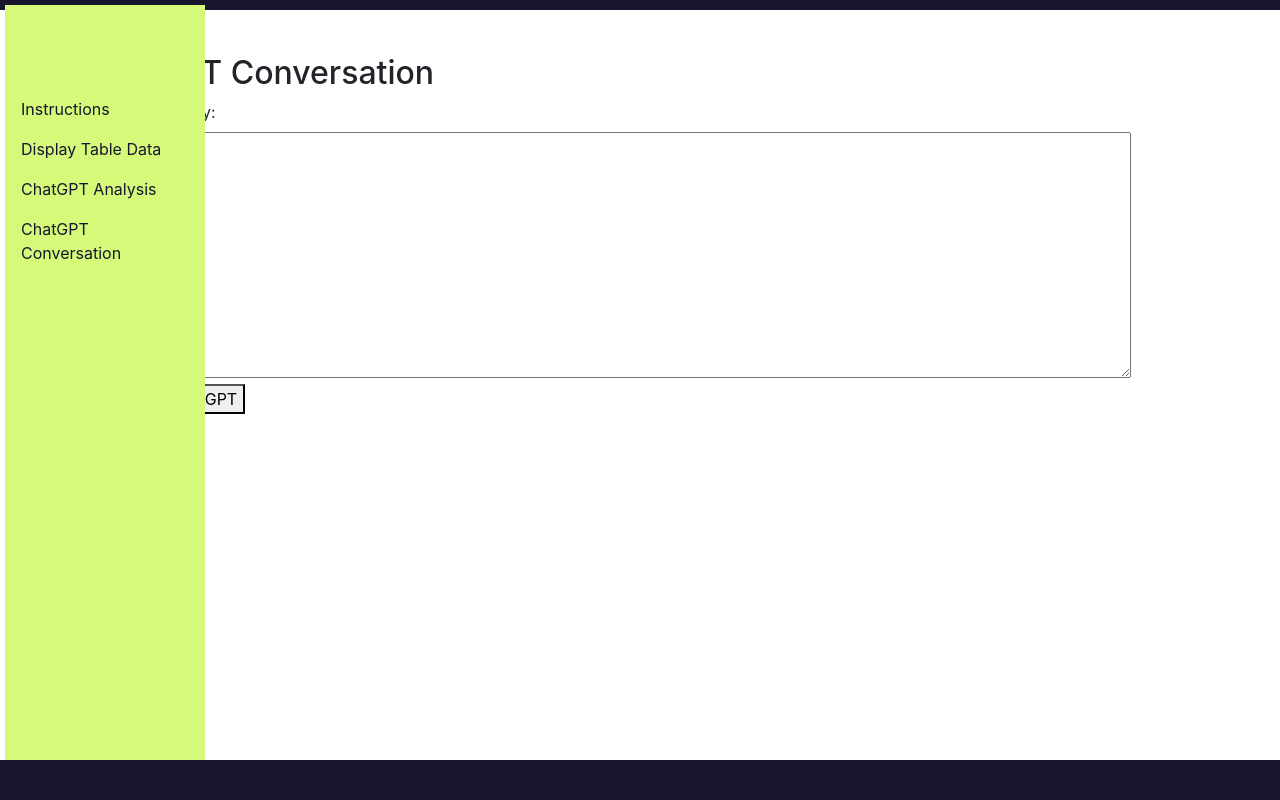
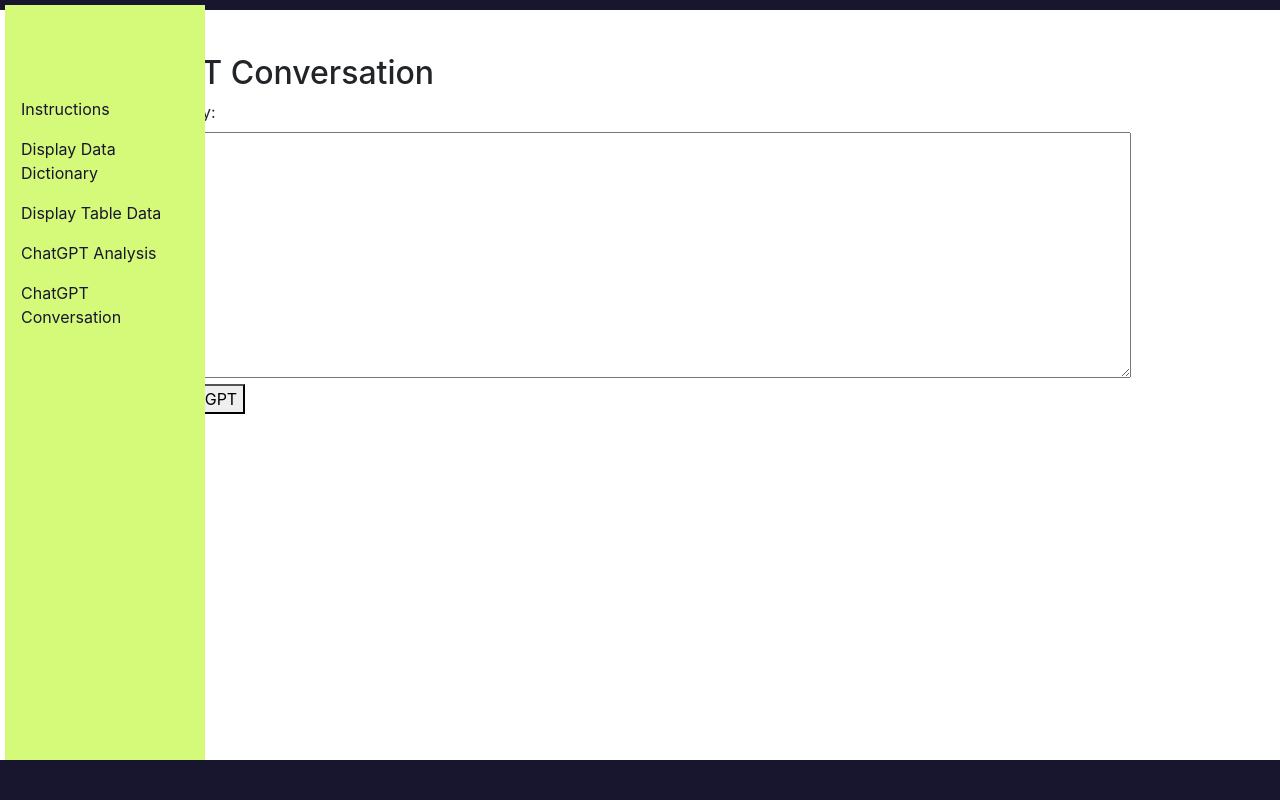
Before and after one commit to jerryevalentine/P4, a Flask app: page /chatgpt_conversation in a window 1280 px wide. Run offline with Flask 3, Linux system fonts and the light colour scheme; some libraries are stand-ins or nearby versions.

Commit message:
Add files via upload

```diff
--- a/templates/base.html
+++ b/templates/base.html
@@ -23,6 +23,7 @@
             <ul class="nav flex-column">
                 <li class="nav-item">Website Navigation
                     <a class="nav-link" href="/">Instructions</a>
+                    <a class="nav-link" href="/data_dictionary">Display Data Dictionary</a>
                     <a class="nav-link" href="/display_data">Display Table Data</a>
                     <a class="nav-link" href="/chatgpt_analysis">ChatGPT Analysis</a>
                     <a class="nav-link" href="/chatgpt_conversation">ChatGPT Conversation</a>
```
